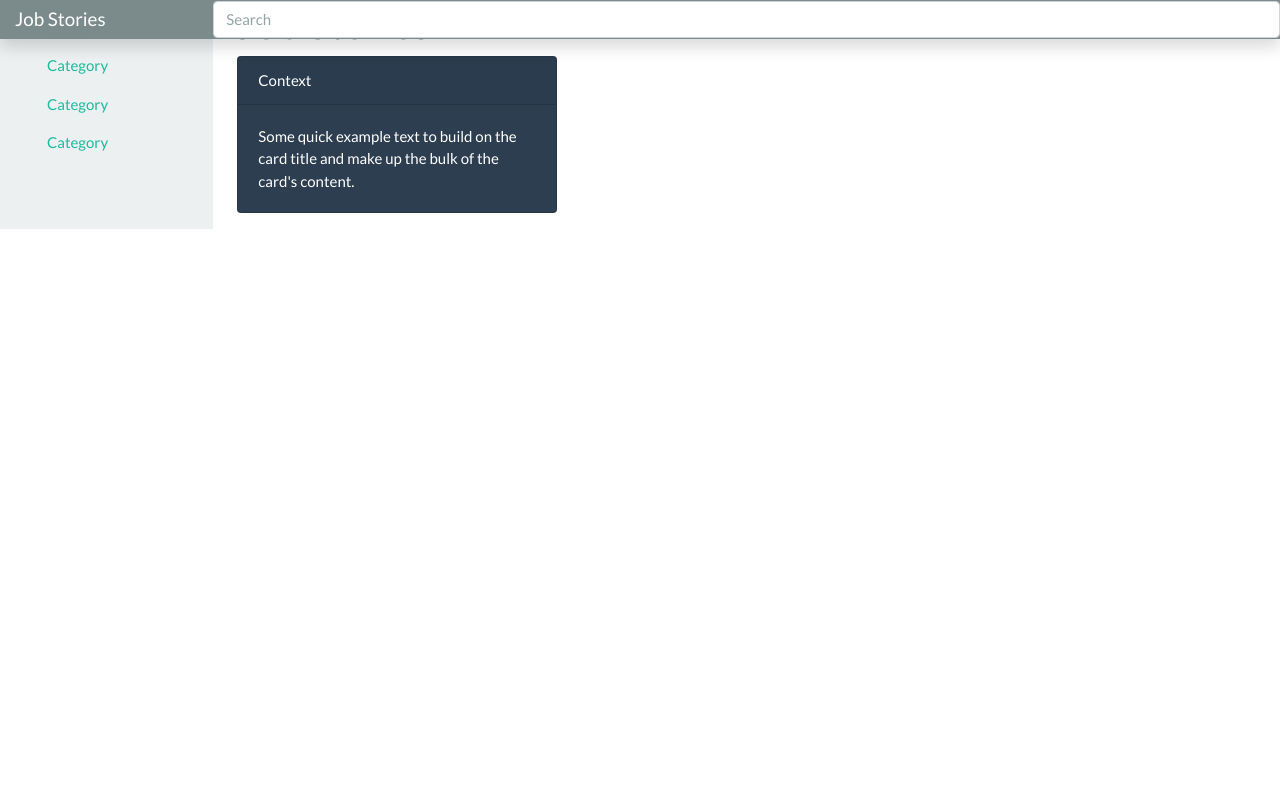
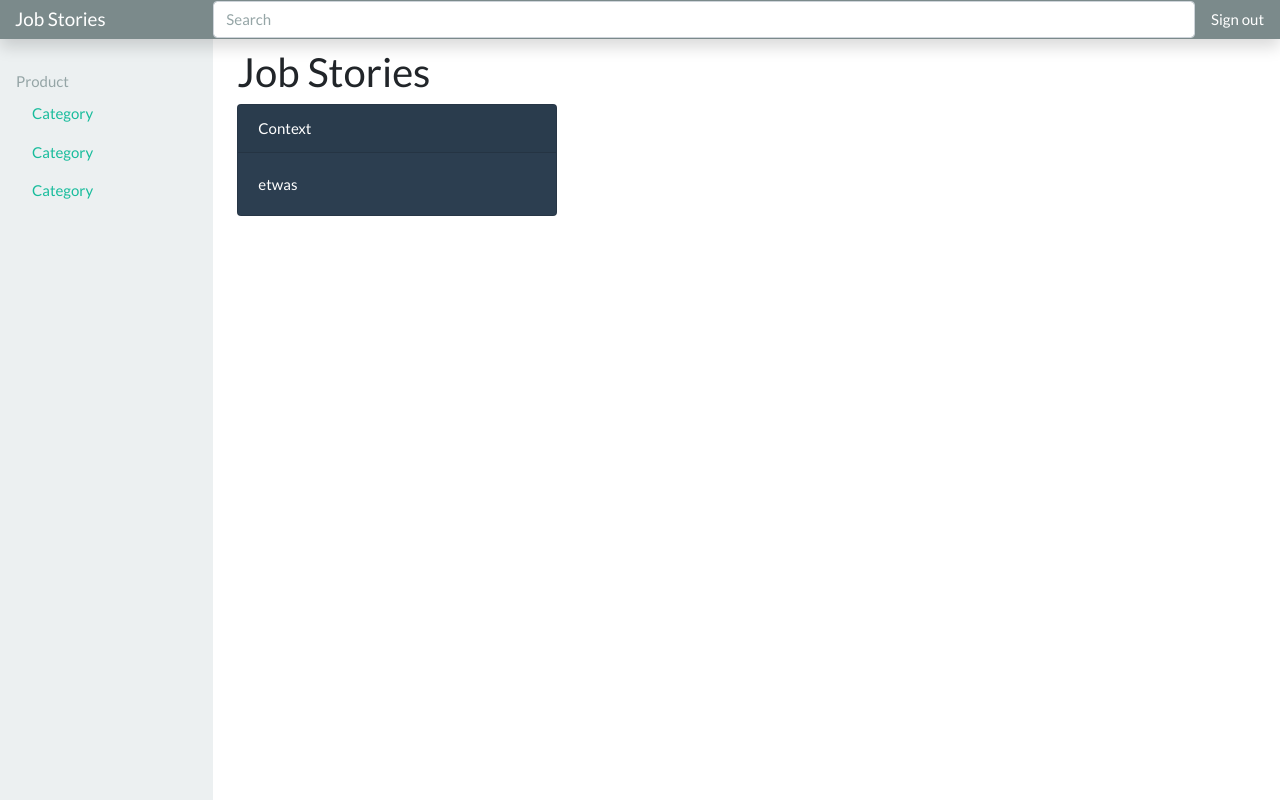
Before and after one commit to davidudvardy/lmi-jobstories-static, a React (Create React App) app: page / in a window 1280 px wide. Built offline with nearby package versions, Linux system fonts and the light colour scheme.

Commit message:
JobStoryList added

```diff
--- /dev/null
+++ b/src/App.css
@@ -0,0 +1,26 @@
+[role="main"] {
+  padding-top: 48px; /* Space for fixed navbar */
+}
+
+.sidebar {
+  position: fixed;
+  top: 0;
+  bottom: 0;
+  left: 0;
+  padding: 48px 0 0; /* Height of navbar */
+}
+
+.sidebar-sticky {
+  position: relative;
+  top: 0;
+  height: calc(100vh - 48px);
+  overflow-x: hidden;
+  overflow-y: auto; /* Scrollable contents if viewport is shorter than content. */
+}
+
+@supports ((position: -webkit-sticky) or (position: sticky)) {
+  .sidebar-sticky {
+    position: -webkit-sticky;
+    position: sticky;
+  }
+}
--- a/src/App.js
+++ b/src/App.js
@@ -1,5 +1,6 @@
 import React, { Component } from 'react';
-import Card from './Card/Card'
+import JobStoryList from './components/JobStoryList';
+import './App.css';
 
 class App extends Component {
   render() {
@@ -8,6 +9,11 @@ class App extends Component {
         <nav className="navbar navbar-dark fixed-top bg-dark flex-md-nowrap p-0 shadow">
           <a className="navbar-brand col-sm-3 col-md-2 mr-0" href="/">Job Stories</a>
           <input className="form-control form-control-dark w-100" type="text" placeholder="Search" />
+          <ul className="navbar-nav px-3">
+            <li className="nav-item text-nowrap">
+              <a className="nav-link" href="#">Sign out</a>
+            </li>
+          </ul>
         </nav>
         <div className="container-fluid">
           <div className="row">
@@ -29,7 +35,7 @@ class App extends Component {
             </nav>
             <main role="main" className="col-md-9 ml-sm-auto col-lg-10 px-4">
               <h2>Job Stories</h2>
-              <Card/>
+              <JobStoryList/>
             </main>
           </div>
         </div>
--- a/src/Card/Card.js
+++ /dev/null
@@ -1,14 +0,0 @@
-import React from 'react';
-
-function Card() {
-    return (
-        <div className="card text-white bg-primary mb-3" style={{maxWidth: 20 + 'rem'}}>
-            <div className="card-header">Context</div>
-            <div className="card-body">
-                <p className="card-text">Some quick example text to build on the card title and make up the bulk of the card's content.</p>
-            </div>
-        </div>
-    )
-}
-
-export default Card;
--- /dev/null
+++ b/src/components/Card.js
@@ -0,0 +1,14 @@
+import React from 'react';
+
+function Card(props) {
+    return (
+        <div className={"card text-white bg-primary mb-3 " + props.type.toLowerCase()} style={{maxWidth: 20 + 'rem'}}>
+            <div className="card-header" style={{textTransform: 'capitalize'}}>{props.type}</div>
+            <div className="card-body">
+                <p className="card-text">{props.text || 'Empty card'}</p>
+            </div>
+        </div>
+    )
+}
+
+export default Card;
--- /dev/null
+++ b/src/components/JobStoryList.js
@@ -0,0 +1,22 @@
+import React, {Component} from 'react';
+import Card from './Card';
+
+class JobStoryList extends Component {
+    constructor(props) {
+        super(props);
+
+        this.state = {
+            something: null,
+        };
+    }
+
+    render() {
+        return (
+            <div>
+                <Card text="etwas" type="context"/>
+            </div>
+        )
+    }
+}
+
+export default JobStoryList;
```
